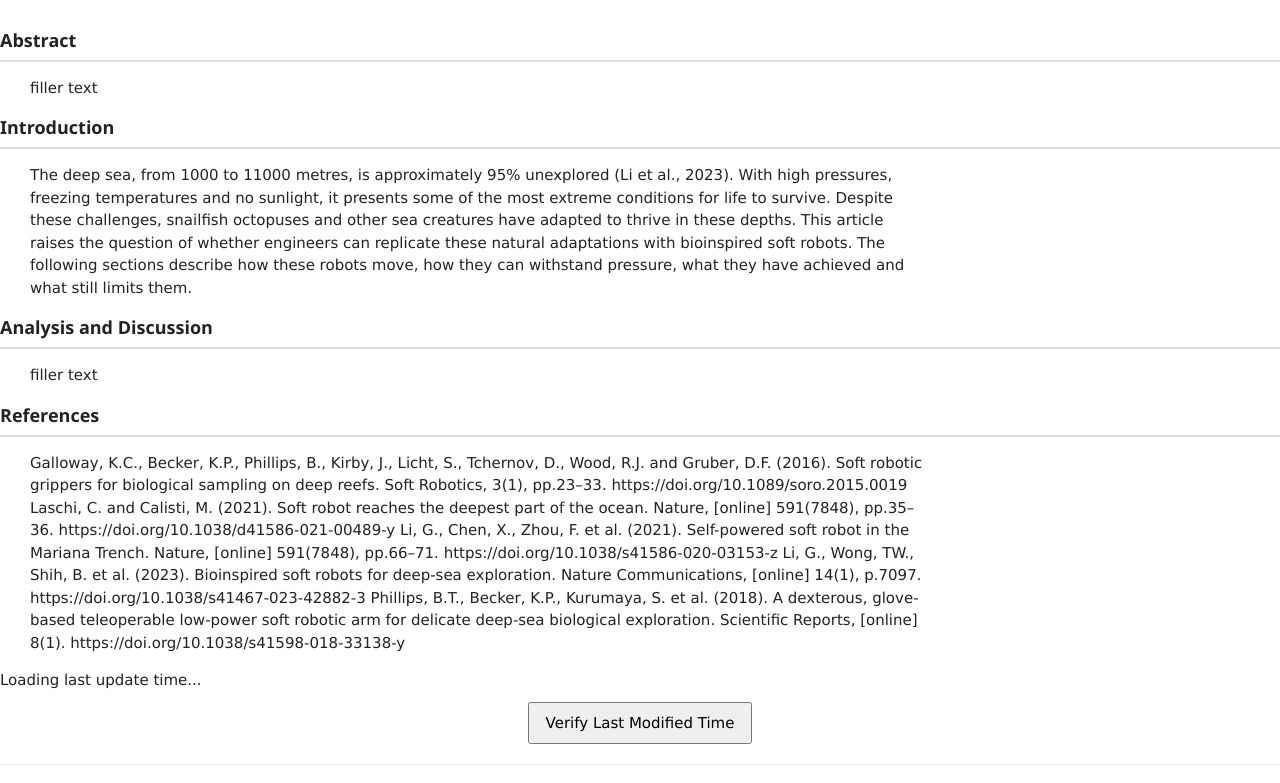
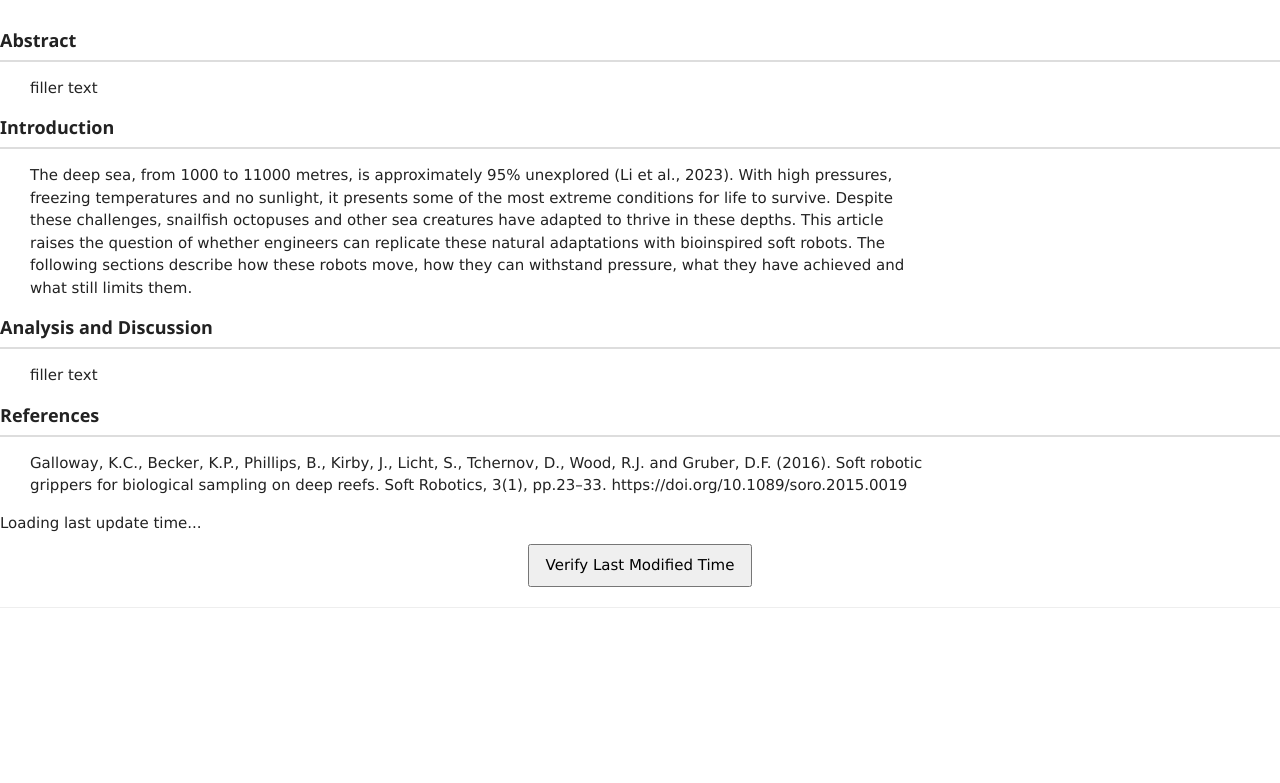
Before and after one commit to edwardosa16/FY6981738, a plain HTML site: page index.html in a window 1280 px wide. Shown: the part 795-1578 px from the top of the page. After the commit the page ends 1423 px from the top, so only its background shows below. Drawn offline with nearby package versions, Linux system fonts and the light colour scheme.

Commit message:
Remove references from index.html
Removed several references from the references section.

```diff
--- a/index.html
+++ b/index.html
@@ -126,14 +126,6 @@ The deep sea, from 1000 to 11000 metres, is approximately 95% unexplored (Li et
 <h3 id="References" style="font-size:18px;"><b>References</b></h3>
 <p class="ex1">
 Galloway, K.C., Becker, K.P., Phillips, B., Kirby, J., Licht, S., Tchernov, D., Wood, R.J. and Gruber, D.F. (2016). Soft robotic grippers for biological sampling on deep reefs. Soft Robotics, 3(1), pp.23–33. https://doi.org/10.1089/soro.2015.0019
-
-Laschi, C. and Calisti, M. (2021). Soft robot reaches the deepest part of the ocean. Nature, [online] 591(7848), pp.35–36. https://doi.org/10.1038/d41586-021-00489-y
-
-Li, G., Chen, X., Zhou, F. et al. (2021). Self-powered soft robot in the Mariana Trench. Nature, [online] 591(7848), pp.66–71. https://doi.org/10.1038/s41586-020-03153-z
-
-Li, G., Wong, TW., Shih, B. et al. (2023). Bioinspired soft robots for deep-sea exploration. Nature Communications, [online] 14(1), p.7097. https://doi.org/10.1038/s41467-023-42882-3
-
-Phillips, B.T., Becker, K.P., Kurumaya, S. et al. (2018). A dexterous, glove-based teleoperable low-power soft robotic arm for delicate deep-sea biological exploration. Scientific Reports, [online] 8(1). https://doi.org/10.1038/s41598-018-33138-y
 </p>
 
 
```
